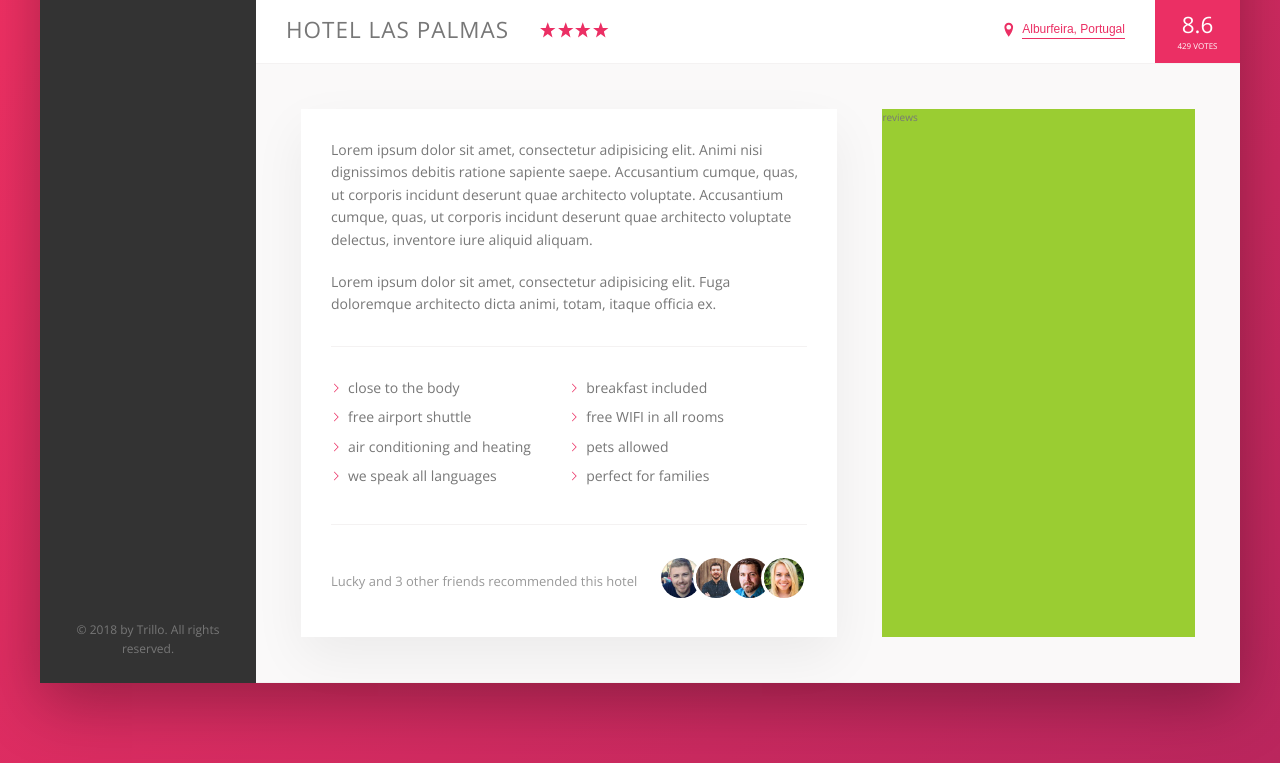
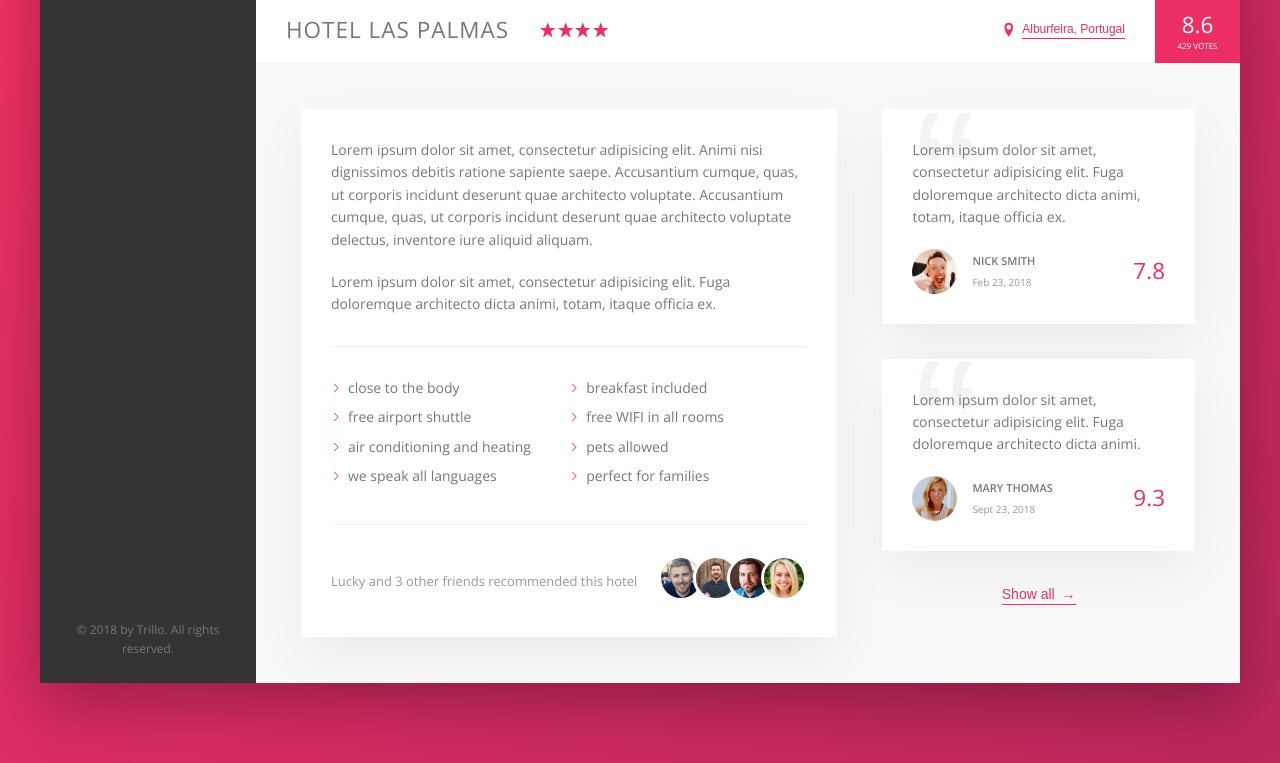
Before and after one commit to jdelongs/flex-vacation-site, a website: page index.html in a window 1280 px wide. Shown: the part 538-1301 px from the top of the page. Drawn offline with nearby package versions, Linux system fonts and the light colour scheme.

Commit message:
added user reviews section

```diff
--- a/index.html
+++ b/index.html
@@ -165,7 +165,35 @@
                             </div>
                         </div>
                         <div class="user-reviews">
-                            reviews
+                            <figure class="review">
+                                <blockquote class="review__text">
+                                    Lorem ipsum dolor sit amet, consectetur adipisicing elit. Fuga doloremque architecto dicta animi, totam, itaque officia ex.
+                                </blockquote>
+                                <figcaption class="review__user">
+                                    <img src="img/user-1.jpg" alt="user 1" class="review__photo">
+                                    <div class="review__user-box">
+                                        <p class="review__user-name">Nick Smith</p>
+                                        <p class="review__user-date">Feb 23, 2018</p>
+                                    </div>
+                                    <div class="review__rating">7.8</div>
+                                </figcaption>
+                            </figure>
+
+                            <figure class="review">
+                                <blockquote class="review__text">
+                                    Lorem ipsum dolor sit amet, consectetur adipisicing elit. Fuga doloremque architecto dicta animi.
+                                </blockquote>
+                                <figcaption class="review__user">
+                                    <img src="img/user-2.jpg" alt="user 2" class="review__photo">
+                                    <div class="review__user-box">
+                                        <p class="review__user-name">Mary Thomas</p>
+                                        <p class="review__user-date">Sept 23, 2018</p>
+                                    </div>
+                                    <div class="review__rating">9.3</div>
+                                </figcaption>
+                            </figure>
+
+                            <button class="btn-inline">Show all <span>&rarr;</span></button>
                         </div>
                    </div>
                 </main>
--- a/sass/_components.scss
+++ b/sass/_components.scss
@@ -275,9 +275,19 @@
     cursor: pointer;
     transition: all .2s;
 
+    & span {
+        margin-left: 3px;
+    }
+
     &:hover {
         color: var(--color-grey-dark-1);
+
+        span {
+            margin-left: 8px;
+            transition: margin-left .2s;
+        }
     }
+
 
     &:focus {
         outline: none;
@@ -376,3 +386,66 @@
         }
     }
 }
+
+////////////////////////////////////
+// Reviews
+
+.review {
+    background-color: #fff;
+    box-shadow: var(--shadow-light);
+    padding: 3rem;
+    margin-bottom: 3.5rem;
+    position: relative;
+    overflow: hidden;
+
+    &__text {
+        margin-bottom: 2rem;
+        z-index: 10;
+        position: relative;
+    }
+
+    &__user {
+        display: flex;
+        align-items: center;
+    }
+
+    &__photo {
+        height: 4.5rem;
+        width: 4.5rem;
+        border-radius: 50%;
+        margin-right: 1.5rem;
+    }
+
+    &__user-box {
+        margin-right: auto;
+    }
+
+    &__user-name {
+        font-size: 1.1rem;
+        font-weight: 600;
+        text-transform: uppercase;
+        margin-bottom: .4rem;
+    }
+
+    &__user-date {
+        font-size: 1rem;
+        color: var(--color-grey-dark-3);
+    }
+
+    &__rating {
+        font-size: 2.25rem;
+        color: var(--color-primary);
+        font-weight: 400;
+    }
+    &::before {
+        content: "\201C";
+        position: absolute;
+        top: -2.75rem;
+        lft: -1rem;
+        line-height: 1;
+        font-size: 20rem;
+        color: var(--color-grey-light-2);
+        font-family: sans-serif;
+        z-index: 1;
+    }
+}
--- a/sass/_layout.scss
+++ b/sass/_layout.scss
@@ -38,6 +38,7 @@
 }
 
 .detail {
+    font-size: 1.4rem;
     display: flex;
     padding: 4.5rem;
     background-color: var(--color-grey-light-1);
@@ -45,7 +46,6 @@
 }
 
 .description {
-    font-size: 1.4rem;
     background-color: #fff;
     box-shadow: var(--shadow-light);
     padding: 3rem;
@@ -54,6 +54,8 @@
 }
 
 .user-reviews {
- background-color: yellowgreen;
- flex: 1;
+    flex: 1;
+    display: flex;
+    flex-direction: column;
+    align-items: center;
 }
```
Also changed, not shown: css/style.css.
